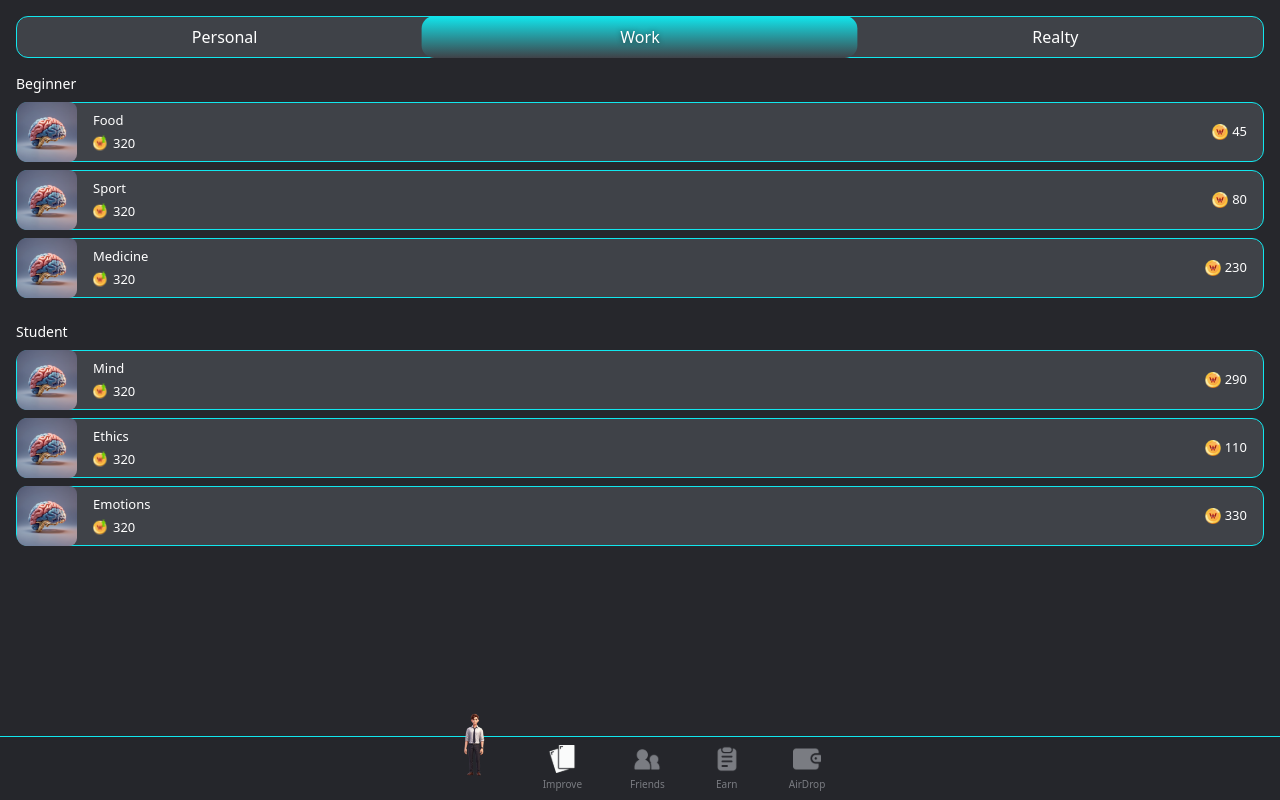
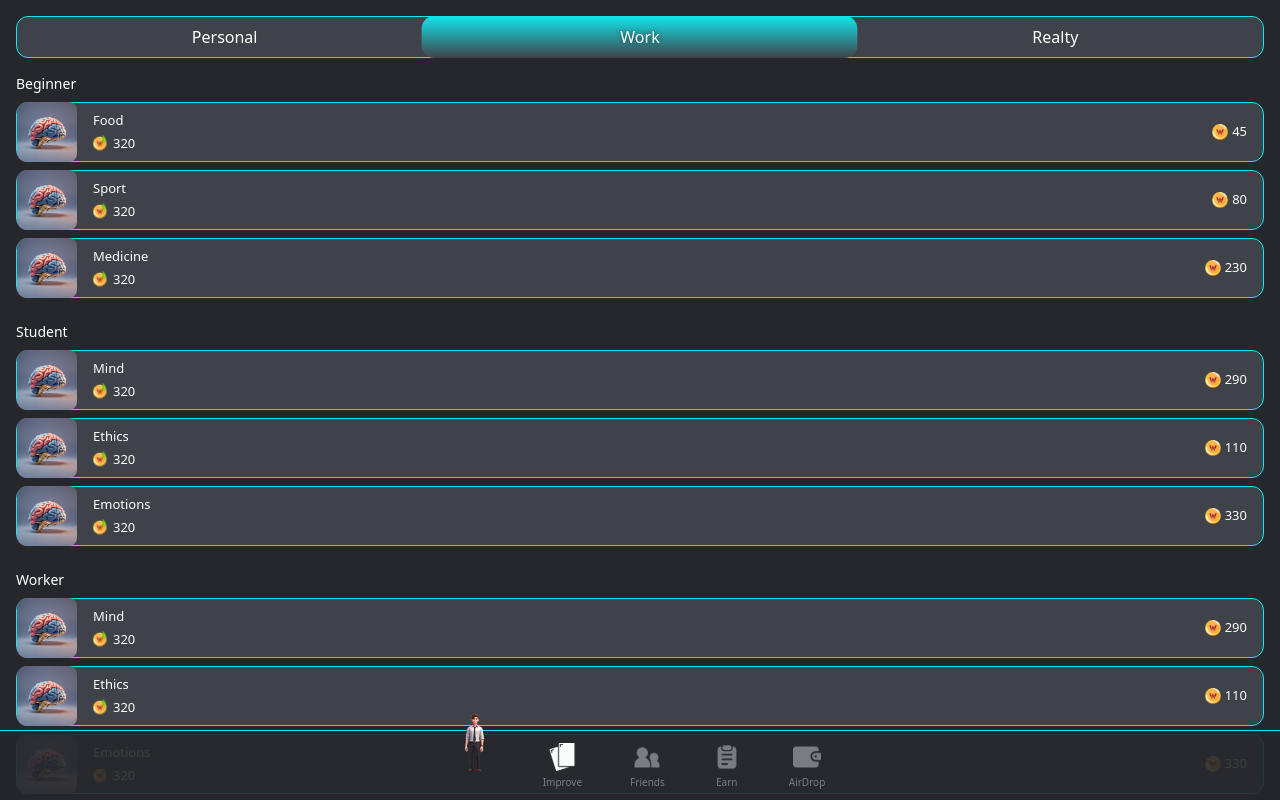
Before and after one commit to DM-Malkoff/humster, an Angular app: page /improve in a window 1280 px wide. Both pictures are taken after a click on the button "Work". Built offline with nearby package versions, Linux system fonts and the light colour scheme.

Commit message:
правки

```diff
--- a/src/app/app.component.ts
+++ b/src/app/app.component.ts
@@ -20,21 +20,21 @@ import { RoutesPath } from './app.types';
 
       @if (currentUrl !== '/lead') {
       <div
-        class="flex justify-center h-[64px] gap-12 nav-background px-2 py-2 border-main-theme border-t text-white"
+        class="flex justify-center h-[70px] gap-12 nav-background px-2 pt-3 py-2 border-main-theme border-t text-white"
       >
         <div class="relative w-[40px] h-[40px]">
           <img
             routerLink="main"
             [class]="imageClasses"
             src="assets/person.png"
-            class="h-[64px]"
+            class="h-[60px]"
           />
         </div>
         <div
           *ngFor="let item of bottomNavItems"
           class="flex flex-col items-center"
           [routerLink]="item.to"
-          (click)="vibrate()"
+          (click)="vibrate"
         >
           <img
             [src]="isActive(item.to) ? item.activeSrc : item.src"
--- a/src/app/app/pages/earn/earn.component.html
+++ b/src/app/app/pages/earn/earn.component.html
@@ -267,7 +267,7 @@
   </div>
 
   @if (activeTab === 'gaming') {
-    <div class="text-[13px]">
+    <div class="text-sm">
       <p class="mt-4 ml-4 mb-4">Daily</p>
 
       <div class="flex flex-col mx-4 gap-1">
--- a/src/app/app/pages/friends/friends.component.html
+++ b/src/app/app/pages/friends/friends.component.html
@@ -107,15 +107,15 @@
     <div class="w-[80px] pl-[10px]">Premium</div>
   </div>
 
-  <div class="flex flex-col gap-2 text-white text-[12px] font-semibold">
+  <div class="flex flex-col gap-2 text-white text-[1rem] font-semibold">
     <div class="bg-[#3F4248] flex rounded-[12px] px-4 py-3">
       <div class="flex-1 flex items-center">Homeless</div>
       <div class="w-[80px] flex gap-2">
-        <img src="assets/icons/coin.svg" alt="coin" class="h-4" />
+        <img src="assets/icons/coin.svg" alt="coin" class="h-5 mt-1" />
         <span>10</span>
       </div>
       <div class="w-[80px] flex gap-2">
-        <img src="assets/icons/coin.svg" alt="coin" class="h-4" />
+        <img src="assets/icons/coin.svg" alt="coin" class="h-5 mt-1" />
         <span>15</span>
       </div>
     </div>
@@ -124,11 +124,11 @@
     <div class="bg-[#3F4248] flex rounded-[12px] px-4 py-3">
       <div class="flex-1 flex items-center">Beginner</div>
       <div class="w-[80px] flex gap-2">
-        <img src="assets/icons/coin.svg" alt="coin" class="h-4" />
+        <img src="assets/icons/coin.svg" alt="coin" class="h-5 mt-1" />
         <span>15</span>
       </div>
       <div class="w-[80px] flex gap-2">
-        <img src="assets/icons/coin.svg" alt="coin" class="h-4" />
+        <img src="assets/icons/coin.svg" alt="coin" class="h-5 mt-1" />
         <span>20</span>
       </div>
     </div>
@@ -137,11 +137,11 @@
     <div class="bg-[#3F4248] flex rounded-[12px] px-4 py-3">
       <div class="flex-1 flex items-center">Student</div>
       <div class="w-[80px] flex gap-2">
-        <img src="assets/icons/coin.svg" alt="coin" class="h-4" />
+        <img src="assets/icons/coin.svg" alt="coin" class="h-5 mt-1" />
         <span>25</span>
       </div>
       <div class="w-[80px] flex gap-2">
-        <img src="assets/icons/coin.svg" alt="coin" class="h-4" />
+        <img src="assets/icons/coin.svg" alt="coin" class="h-5 mt-1" />
         <span>30</span>
       </div>
     </div>
@@ -150,11 +150,11 @@
     <div class="bg-[#3F4248] flex rounded-[12px] px-4 py-3">
       <div class="flex-1 flex items-center">Workman</div>
       <div class="w-[80px] flex gap-2">
-        <img src="assets/icons/coin.svg" alt="coin" class="h-4" />
+        <img src="assets/icons/coin.svg" alt="coin" class="h-5 mt-1" />
         <span>50</span>
       </div>
       <div class="w-[80px] flex gap-2">
-        <img src="assets/icons/coin.svg" alt="coin" class="h-4" />
+        <img src="assets/icons/coin.svg" alt="coin" class="h-5 mt-1" />
         <span>70</span>
       </div>
     </div>
@@ -163,11 +163,11 @@
     <div class="bg-[#3F4248] flex rounded-[12px] px-4 py-3">
       <div class="flex-1 flex items-center">Businessman</div>
       <div class="w-[80px] flex gap-2">
-        <img src="assets/icons/coin.svg" alt="coin" class="h-4" />
+        <img src="assets/icons/coin.svg" alt="coin" class="h-5 mt-1" />
         <span>100</span>
       </div>
       <div class="w-[80px] flex gap-2">
-        <img src="assets/icons/coin.svg" alt="coin" class="h-4" />
+        <img src="assets/icons/coin.svg" alt="coin" class="h-5 mt-1" />
         <span>150</span>
       </div>
     </div>
--- a/src/app/app/pages/improve/improve.component.html
+++ b/src/app/app/pages/improve/improve.component.html
@@ -18,17 +18,22 @@
       @if (activeTab === 'Personal') {
 
       <h2 class="text-sm mb-2">Body</h2>
+      <div class="flex flex-col gap-2 mb-6">
+        <app-card *ngFor="let item of bodyItems" [item]="item"></app-card>
+      </div>
+
+      <h2 class="text-sm mb-2">Skills</h2>
+      <div class="flex flex-col gap-2 mb-6">
+        <app-card *ngFor="let item of skillItems" [item]="item"></app-card>
+      </div>
+
+      <h2 class="text-sm mb-2">Management</h2>
       <div class="flex flex-col gap-2">
         <app-card *ngFor="let item of bodyItems" [item]="item"></app-card>
       </div>
-
-      <h2 class="text-sm mb-2 mt-6">Skills</h2>
-      <div class="flex flex-col gap-2">
-        <app-card *ngFor="let item of skillItems" [item]="item"></app-card>
-      </div>
       } @if (activeTab === 'Work') {
       <h2 class="text-sm mb-2">Beginner</h2>
-      <div class="flex flex-col gap-2">
+      <div class="flex flex-col gap-2 mb-6">
         <app-card
           *ngFor="let item of bodyItems"
           [item]="item"
@@ -36,8 +41,24 @@
         ></app-card>
       </div>
 
-      <h2 class="text-sm mb-2 mt-6">Student</h2>
-      <div class="flex flex-col gap-2">
+      <h2 class="text-sm mb-2">Student</h2>
+      <div class="flex flex-col gap-2 mb-6">
+        <app-card
+          *ngFor="let item of skillItems"
+          [item]="item"
+          mode="additional"
+        ></app-card>
+      </div>
+      <h2 class="text-sm mb-2">Worker</h2>
+      <div class="flex flex-col gap-2 mb-6">
+        <app-card
+          *ngFor="let item of skillItems"
+          [item]="item"
+          mode="additional"
+        ></app-card>
+      </div>
+      <h2 class="text-sm mb-2">Businessman</h2>
+      <div class="flex flex-col gap-2 mb-6">
         <app-card
           *ngFor="let item of skillItems"
           [item]="item"
@@ -46,7 +67,7 @@
       </div>
       } @if (activeTab === 'Realty') {
       <h2 class="text-sm mb-2">Estate</h2>
-      <div class="flex flex-col gap-2">
+      <div class="flex flex-col gap-2 mb-6">
         <app-card
           *ngFor="let item of bodyItems"
           [item]="item"
@@ -54,8 +75,8 @@
         ></app-card>
       </div>
 
-      <h2 class="text-sm mb-2 mt-6">Profit</h2>
-      <div class="flex flex-col gap-2">
+      <h2 class="text-sm mb-2">Profit</h2>
+      <div class="flex flex-col gap-2 mb-6">
         <app-card
           *ngFor="let item of skillItems"
           [item]="item"
@@ -63,6 +84,14 @@
           mode="additional"
         ></app-card>
       </div>
+      <h2 class="text-sm mb-2">Digital assets</h2>
+      <div class="flex flex-col gap-2">
+        <app-card
+          *ngFor="let item of skillItems"
+          [item]="item"
+          mode="additional"
+        ></app-card>
+      </div>
       }
     </div>
   </section>
```
